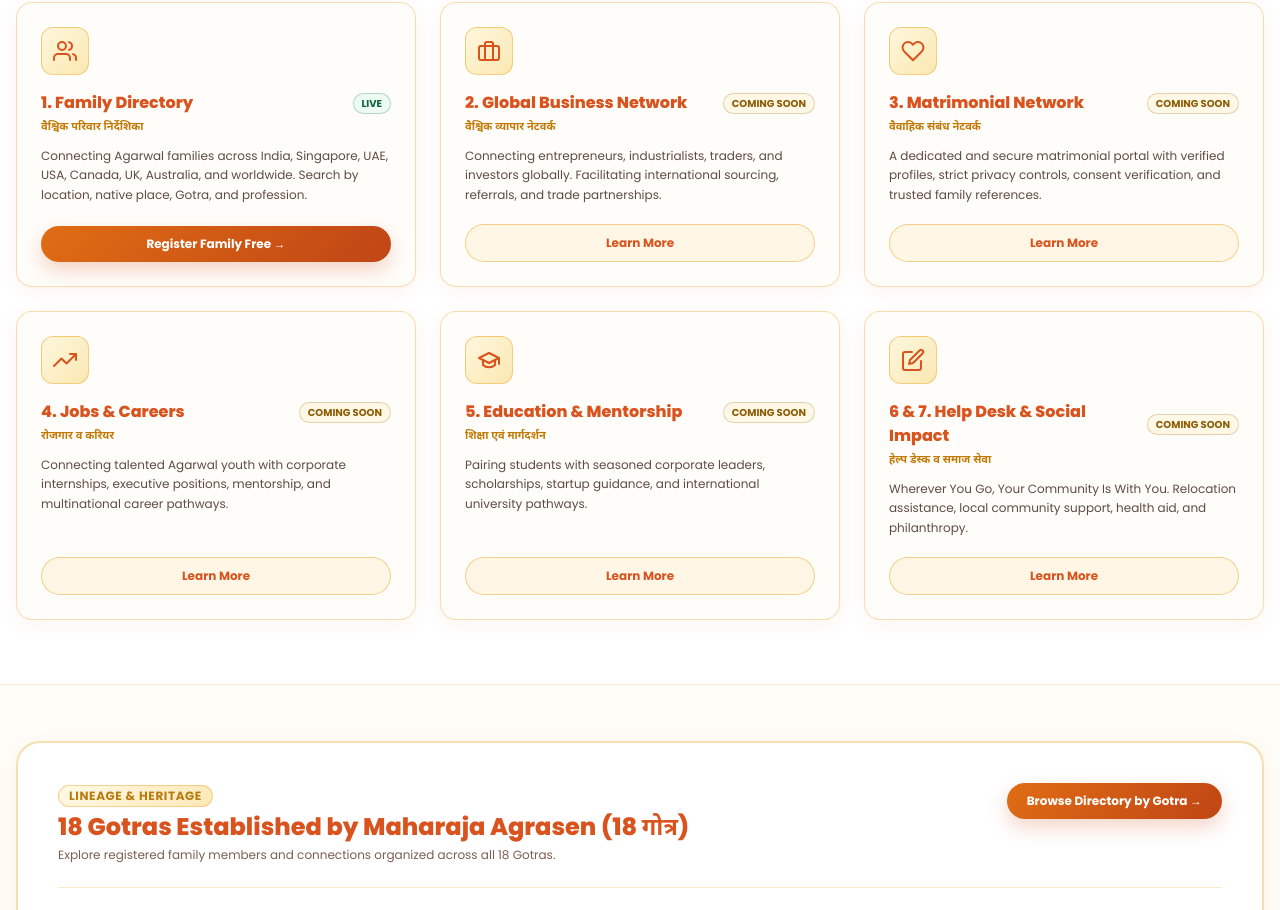
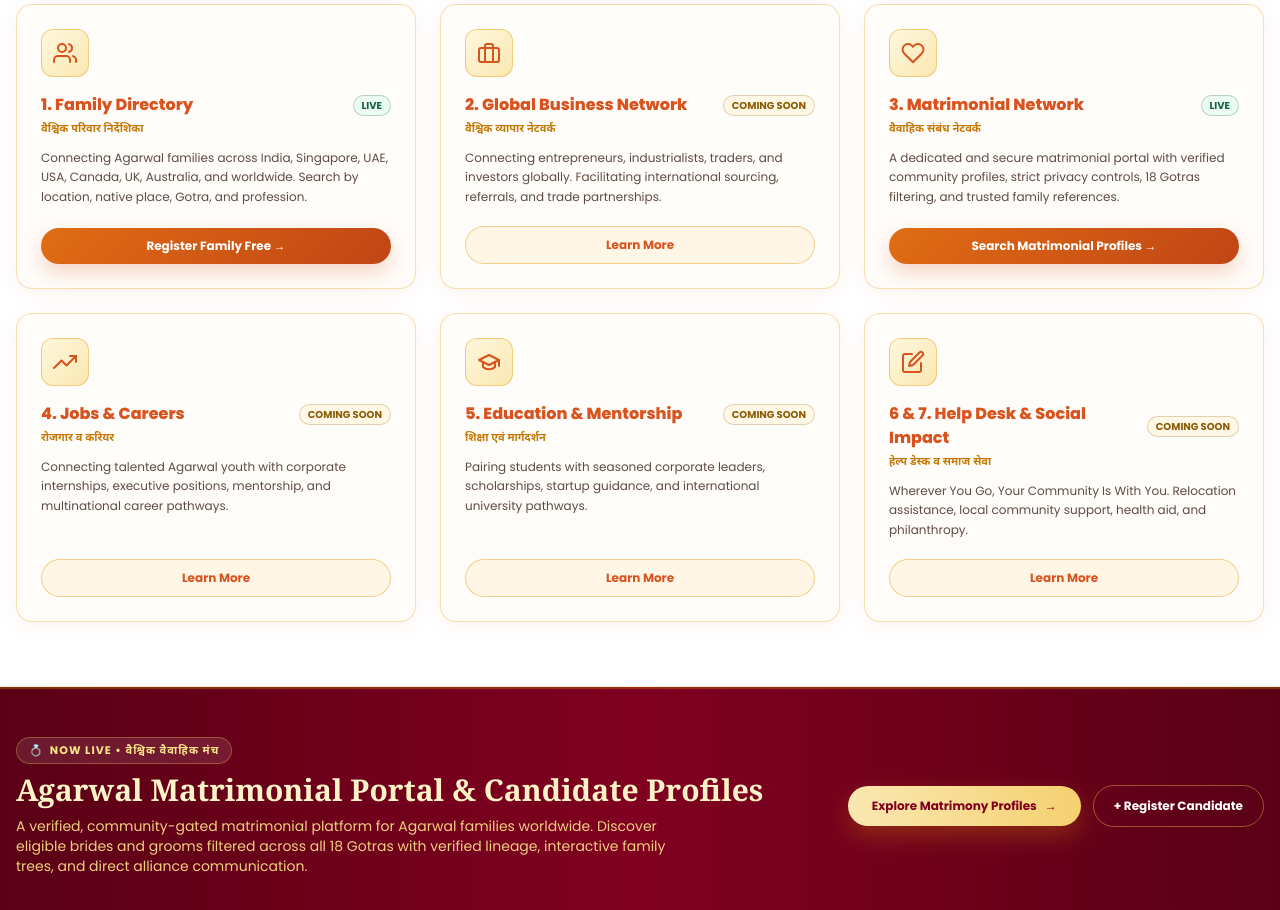
Before and after one commit to AayushM0/agrawal-web, a Next.js app: page / in a window 1280 px wide. Shown: the part 943-1853 px from the top of the page. Built offline with nearby package versions, Linux system fonts and the light colour scheme; no server answers.

Commit message:
feat(home): promote Matrimonial Network to LIVE, add homepage banner, and enhance mobile drawer

```diff
--- a/src/app/about/page.tsx
+++ b/src/app/about/page.tsx
@@ -19,7 +19,7 @@ export default function AboutPage() {
         <div className="bg-white border border-brand-accent/30 rounded-2xl p-6 shadow-warm mb-8">
           <h2 className="text-lg font-bold text-brand-primary mb-2">The Philosophy of Trust & Privacy</h2>
           <p className="text-xs sm:text-sm text-body-text leading-relaxed">
-            Community trust must always come before technology. Personal information is safeguarded with granular visibility toggles, OTP verification, and strict login gating. We begin with the Family Directory, laying the trusted foundation for future business, matrimonial, career, and social initiatives.
+            Community trust must always come before technology. Personal information is safeguarded with granular visibility toggles, OTP verification, and strict login gating. We begin with the Family Directory and Matrimonial Network, laying the trusted foundation for future global business, career, and social initiatives.
           </p>
         </div>
 
--- a/src/app/page.tsx
+++ b/src/app/page.tsx
@@ -1,4 +1,5 @@
 import React from "react";
+import Link from "next/link";
 import HeroSection from "@/components/home/HeroSection";
 import SevenPillarsGrid from "@/components/home/SevenPillarsGrid";
 import GotraSection from "@/components/home/GotraSection";
@@ -9,6 +10,40 @@ export default function HomePage() {
     <main>
       <HeroSection />
       <SevenPillarsGrid />
+
+      {/* Matrimonial Feature Callout Banner */}
+      <section className="bg-gradient-to-r from-[#5a0016] via-[#800020] to-[#5a0016] text-white py-10 sm:py-12 px-4 border-y-2 border-brand-gold/40 relative overflow-hidden">
+        <div className="max-w-7xl mx-auto flex flex-col md:flex-row items-center justify-between gap-6 relative z-10">
+          <div className="space-y-2 text-center md:text-left">
+            <span className="inline-flex items-center gap-1.5 px-3 py-1 rounded-full text-[11px] font-bold bg-white/10 text-amber-200 border border-amber-300/30 uppercase tracking-widest">
+              <span>💍</span>
+              <span>Now Live • वैश्विक वैवाहिक मंच</span>
+            </span>
+            <h2 className="text-xl sm:text-2xl lg:text-3xl font-serif font-black text-amber-100">
+              Agarwal Matrimonial Portal &amp; Candidate Profiles
+            </h2>
+            <p className="text-xs sm:text-sm text-amber-200/90 max-w-2xl leading-relaxed">
+              A verified, community-gated matrimonial platform for Agarwal families worldwide. Discover eligible brides and grooms filtered across all 18 Gotras with verified lineage, interactive family trees, and direct alliance communication.
+            </p>
+          </div>
+          <div className="flex flex-col sm:flex-row items-center gap-3 shrink-0 w-full sm:w-auto">
+            <Link
+              href="/matrimony"
+              className="w-full sm:w-auto px-6 py-3 rounded-full text-xs font-bold text-[#800020] bg-gradient-to-r from-[#fae8b2] to-[#f5d070] hover:from-[#f5d070] hover:to-[#fae8b2] transition-all shadow-goldCta flex items-center justify-center gap-2"
+            >
+              <span>Explore Matrimony Profiles</span>
+              <span>→</span>
+            </Link>
+            <Link
+              href="/matrimony/create"
+              className="w-full sm:w-auto px-5 py-3 rounded-full text-xs font-bold text-white border border-amber-300/40 hover:bg-white/10 transition-all text-center"
+            >
+              + Register Candidate
+            </Link>
+          </div>
+        </div>
+      </section>
+
       <GotraSection />
       <FounderAppeal />
     </main>
--- a/src/components/home/HeroSection.tsx
+++ b/src/components/home/HeroSection.tsx
@@ -42,6 +42,13 @@ export default function HeroSection() {
               </svg>
               <span>Search Directory</span>
             </Link>
+            <Link
+              href="/matrimony"
+              className="inline-flex items-center justify-center gap-2 px-5 sm:px-6 py-3 sm:py-3.5 rounded-full text-xs sm:text-sm font-bold text-brand-primary bg-white border border-brand-accent/50 hover:bg-canvas-warm transition-all text-center shadow-xs"
+            >
+              <span>💍</span>
+              <span>Matrimony Portal</span>
+            </Link>
           </div>
         </div>
       </div>
--- a/src/components/home/SevenPillarsGrid.tsx
+++ b/src/components/home/SevenPillarsGrid.tsx
@@ -40,11 +40,11 @@ const pillars = [
     number: "3",
     title: "Matrimonial Network",
     hindi: "वैवाहिक संबंध नेटवर्क",
-    status: "COMING SOON",
-    isLive: false,
-    desc: "A dedicated and secure matrimonial portal with verified profiles, strict privacy controls, consent verification, and trusted family references.",
-    actionText: "Learn More",
-    actionHref: "/about",
+    status: "LIVE",
+    isLive: true,
+    desc: "A dedicated and secure matrimonial portal with verified community profiles, strict privacy controls, 18 Gotras filtering, and trusted family references.",
+    actionText: "Search Matrimonial Profiles →",
+    actionHref: "/matrimony",
     icon: (
       <svg className="w-5 h-5 sm:w-6 sm:h-6 text-brand-primary" viewBox="0 0 24 24" fill="none" stroke="currentColor" strokeWidth="2" strokeLinecap="round" strokeLinejoin="round">
         <path d="M20.84 4.61a5.5 5.5 0 0 0-7.78 0L12 5.67l-1.06-1.06a5.5 5.5 0 0 0-7.78 7.78l1.06 1.06L12 21.23l7.78-7.78 1.06-1.06a5.5 5.5 0 0 0 0-7.78z"></path>
--- a/src/components/layout/MainHeader.tsx
+++ b/src/components/layout/MainHeader.tsx
@@ -70,6 +70,7 @@ export default function MainHeader() {
     const wasAuth = isAuthRoute(prevPathnameRef.current);
     const isNowAuth = isAuthRoute(pathname);
     prevPathnameRef.current = pathname;
+    setMobileMenuOpen(false);
 
     if (wasAuth !== isNowAuth || isNowAuth) {
       getSession()
@@ -455,6 +456,7 @@ export default function MainHeader() {
             <div className="space-y-1">
               <Link
                 href="/"
+                onClick={() => setMobileMenuOpen(false)}
                 className={`flex items-center justify-between p-3 rounded-xl text-xs font-bold transition-all ${
                   pathname === "/" ? "bg-brand-primary text-white" : "text-body-heading hover:bg-canvas-warm"
                 }`}
@@ -465,6 +467,7 @@ export default function MainHeader() {
 
               <Link
                 href="/about"
+                onClick={() => setMobileMenuOpen(false)}
                 className={`flex items-center justify-between p-3 rounded-xl text-xs font-bold transition-all ${
                   pathname === "/about" ? "bg-brand-primary text-white" : "text-body-heading hover:bg-canvas-warm"
                 }`}
@@ -475,6 +478,7 @@ export default function MainHeader() {
 
               <Link
                 href="/directory"
+                onClick={() => setMobileMenuOpen(false)}
                 className={`flex items-center justify-between p-3 rounded-xl text-xs font-bold transition-all ${
                   pathname.startsWith("/directory") ? "bg-brand-primary text-white" : "text-body-heading hover:bg-canvas-warm"
                 }`}
@@ -485,6 +489,7 @@ export default function MainHeader() {
 
               <Link
                 href="/matrimony"
+                onClick={() => setMobileMenuOpen(false)}
                 className={`flex items-center justify-between p-3 rounded-xl text-xs font-bold transition-all ${
                   pathname.startsWith("/matrimony") ? "bg-brand-primary text-white" : "text-body-heading hover:bg-canvas-warm"
                 }`}
```
